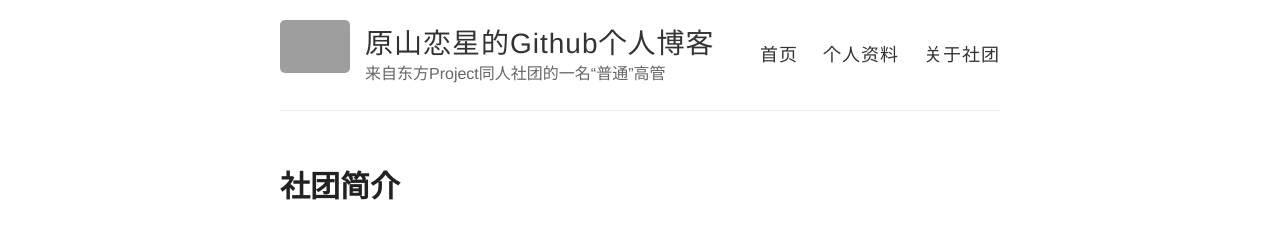
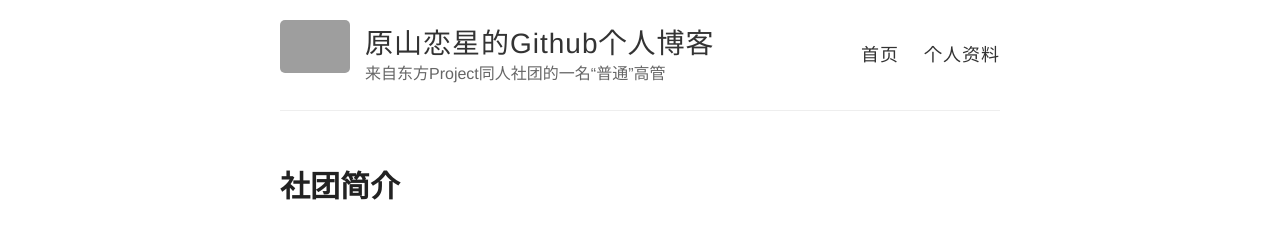
Before and after one commit to ManakaGekka/ManakaGekka.git1hub.io, a Jekyll site: the page built from index.html, in a window 1280 px wide. Shown: the top 227 px of the page. Built offline with Jekyll 4.4.1, drawn with Linux system fonts in a browser that asks for light colours; grey boxes are pictures that could not be loaded.

Commit message:
Update default.html

```diff
--- a/_layouts/default.html
+++ b/_layouts/default.html
@@ -29,7 +29,6 @@
           <nav>
             <a href="{{ site.baseurl }}/">首页</a>
             <a href="{{ site.baseurl }}/about">个人资料</a>
-             <a href="{{ site.baseurl }}/icg">关于社团</a>
           </nav>
         </header>
       </div>
```
